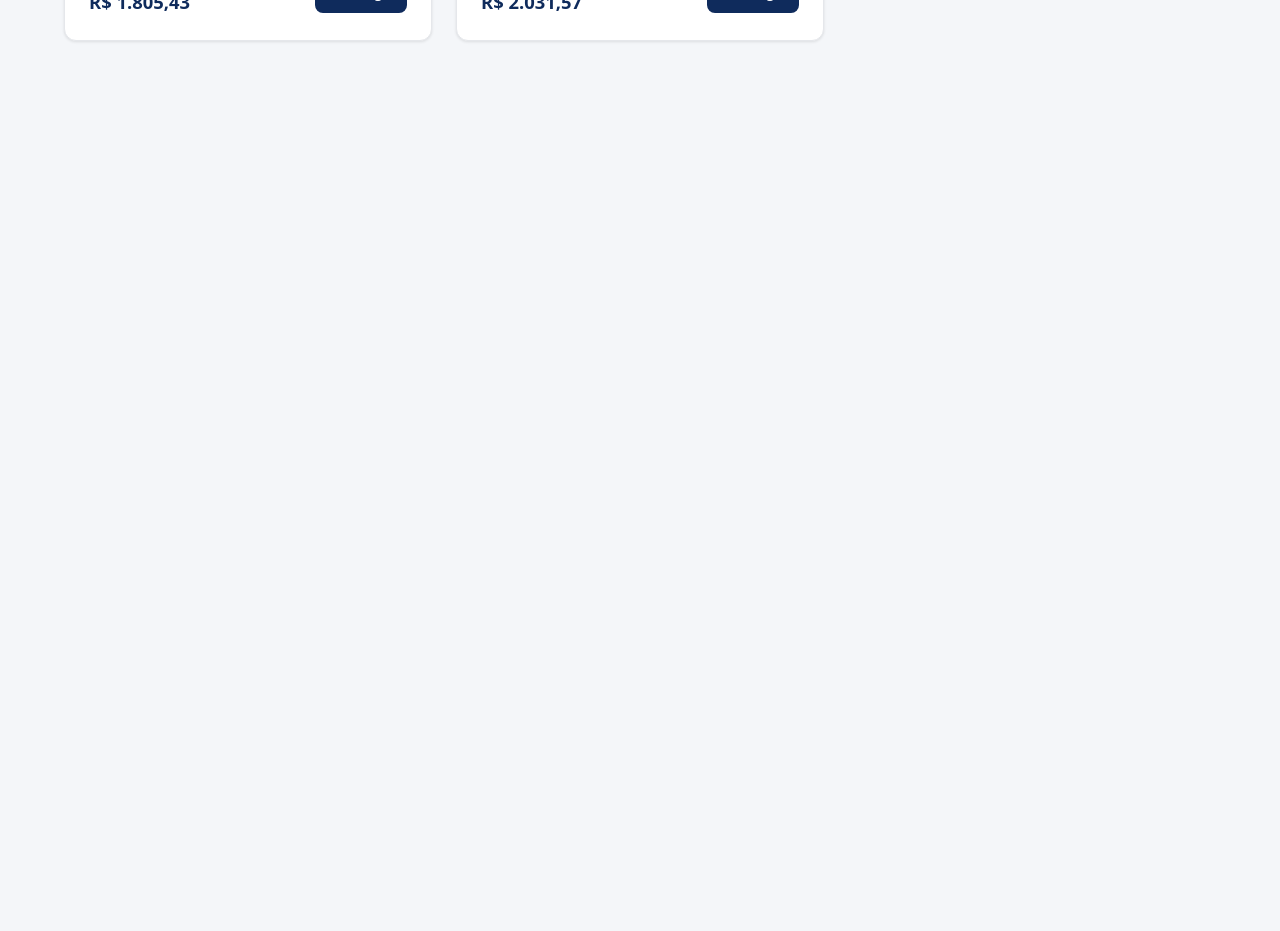
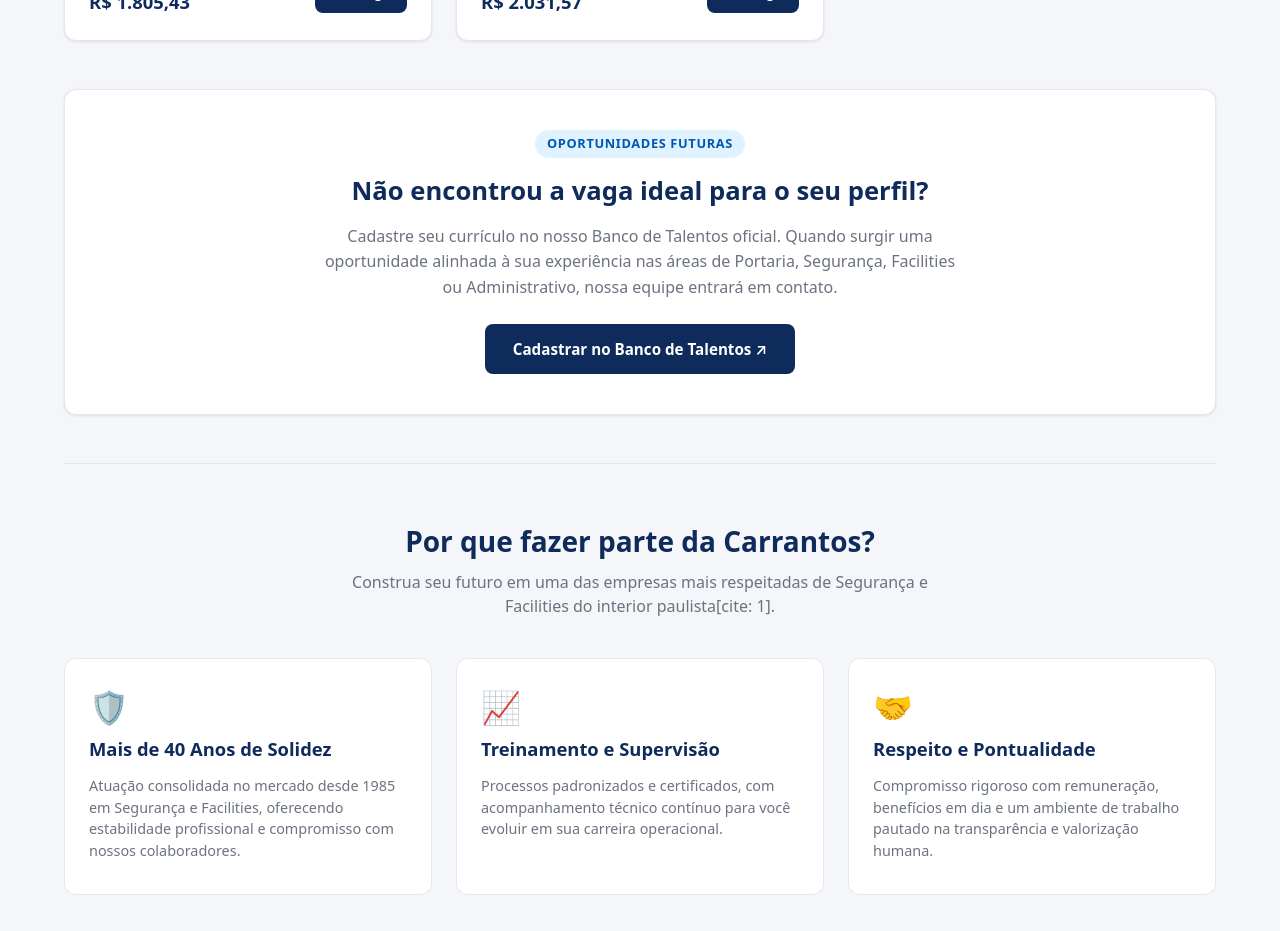
Before and after one commit to eilincoln/carrantos-vagas, a React (Vite) app: page / in a window 1280 px wide. Shown: the part 960-1891 px from the top of the page. Before the commit the page ends 1041 px from the top, so only its background shows below. Built offline with nearby package versions, Linux system fonts and the light colour scheme.

Commit message:
feat: adiciona secoes de banco de talentos e cultura institucional da empresa

```diff
--- a/src/App.tsx
+++ b/src/App.tsx
@@ -4,6 +4,8 @@ import { Hero } from "./components/Hero/Hero";
 import { JobFilters } from "./components/JobFilters/JobFilters";
 import { JobCard } from "./components/JobCard/JobCard";
 import { JobModal } from "./components/JobModal/JobModal";
+import { TalentBank } from "./components/TalentBank/TalentBank";
+import { CompanyCulture } from "./components/CompanyCulture/CompanyCulture";
 import { mockJobs } from "./data/jobsData";
 import type { Job } from "./types/job";
 
@@ -67,11 +69,11 @@ function App() {
             <h3
               style={{ color: "var(--color-primary)", marginBottom: "0.5rem" }}
             >
-              Nenhuma vaga encontrada
+              Nenhuma vaga aberta com estes filtros
             </h3>
             <p style={{ color: "var(--color-text-muted)" }}>
-              Tente alterar os termos da busca ou limpar os filtros de cidade e
-              área.
+              Experimente limpar os seletores ou cadastre seu currículo no nosso
+              Banco de Talentos logo abaixo.
             </p>
           </div>
         ) : (
@@ -91,6 +93,12 @@ function App() {
             ))}
           </div>
         )}
+
+        {/* Seção Banco de Talentos */}
+        <TalentBank />
+
+        {/* Seção Cultura & Diferenciais */}
+        <CompanyCulture />
       </main>
 
       {/* Modal de Detalhes da Vaga */}
--- /dev/null
+++ b/src/components/CompanyCulture/CompanyCulture.module.css
@@ -0,0 +1,69 @@
+.section {
+  padding: 3.5rem 0;
+  border-top: 1px solid var(--color-border);
+}
+
+.header {
+  text-align: center;
+  max-width: 600px;
+  margin: 0 auto 2.5rem;
+}
+
+.title {
+  font-size: 1.75rem;
+  font-weight: 800;
+  color: var(--color-primary);
+  margin-bottom: 0.5rem;
+}
+
+.subtitle {
+  font-size: 1rem;
+  color: var(--color-text-muted);
+}
+
+.grid {
+  display: grid;
+  grid-template-columns: 1fr;
+  gap: 1.5rem;
+}
+
+@media (min-width: 768px) {
+  .grid {
+    grid-template-columns: repeat(3, 1fr);
+  }
+}
+
+.card {
+  background-color: var(--color-surface);
+  border: 1px solid var(--color-border);
+  border-radius: var(--radius-lg);
+  padding: 2rem 1.5rem;
+  display: flex;
+  flex-direction: column;
+  gap: 0.75rem;
+  transition:
+    transform 0.2s ease,
+    box-shadow 0.2s ease;
+}
+
+.card:hover {
+  transform: translateY(-2px);
+  box-shadow: var(--shadow-md);
+}
+
+.icon {
+  font-size: 2rem;
+  line-height: 1;
+}
+
+.cardTitle {
+  font-size: 1.15rem;
+  font-weight: 700;
+  color: var(--color-primary);
+}
+
+.cardDescription {
+  font-size: 0.9rem;
+  color: var(--color-text-muted);
+  line-height: 1.5;
+}
--- /dev/null
+++ b/src/components/CompanyCulture/CompanyCulture.tsx
@@ -0,0 +1,50 @@
+import styles from "./CompanyCulture.module.css";
+
+export function CompanyCulture() {
+  const pillars = [
+    {
+      icon: "🛡️",
+      title: "Mais de 40 Anos de Solidez",
+      description:
+        "Atuação consolidada no mercado desde 1985 em Segurança e Facilities, oferecendo estabilidade profissional e compromisso com nossos colaboradores.",
+    },
+    {
+      icon: "📈",
+      title: "Treinamento e Supervisão",
+      description:
+        "Processos padronizados e certificados, com acompanhamento técnico contínuo para você evoluir em sua carreira operacional.",
+    },
+    {
+      icon: "🤝",
+      title: "Respeito e Pontualidade",
+      description:
+        "Compromisso rigoroso com remuneração, benefícios em dia e um ambiente de trabalho pautado na transparência e valorização humana.",
+    },
+  ];
+
+  return (
+    <section className={styles.section} aria-labelledby="culture-title">
+      <div className={styles.header}>
+        <h2 id="culture-title" className={styles.title}>
+          Por que fazer parte da Carrantos?
+        </h2>
+        <p className={styles.subtitle}>
+          Construa seu futuro em uma das empresas mais respeitadas de Segurança
+          e Facilities do interior paulista[cite: 1].
+        </p>
+      </div>
+
+      <div className={styles.grid}>
+        {pillars.map((pillar, index) => (
+          <article key={index} className={styles.card}>
+            <span className={styles.icon} aria-hidden="true">
+              {pillar.icon}
+            </span>
+            <h3 className={styles.cardTitle}>{pillar.title}</h3>
+            <p className={styles.cardDescription}>{pillar.description}</p>
+          </article>
+        ))}
+      </div>
+    </section>
+  );
+}
--- /dev/null
+++ b/src/components/TalentBank/TalentBank.module.css
@@ -0,0 +1,63 @@
+.section {
+  background-color: var(--color-surface);
+  border: 1px solid var(--color-border);
+  border-radius: var(--radius-lg);
+  padding: 2.5rem 1.5rem;
+  margin: 3rem 0;
+  box-shadow: var(--shadow-sm);
+  text-align: center;
+}
+
+.container {
+  max-width: 650px;
+  margin: 0 auto;
+  display: flex;
+  flex-direction: column;
+  align-items: center;
+  gap: 1rem;
+}
+
+.badge {
+  background-color: #e0f2fe;
+  color: var(--color-secondary);
+  font-size: 0.8rem;
+  font-weight: 700;
+  text-transform: uppercase;
+  letter-spacing: 0.05em;
+  padding: 0.3rem 0.75rem;
+  border-radius: 999px;
+}
+
+.title {
+  font-size: 1.6rem;
+  font-weight: 800;
+  color: var(--color-primary);
+  line-height: 1.3;
+}
+
+.description {
+  font-size: 1rem;
+  color: var(--color-text-muted);
+  line-height: 1.6;
+}
+
+.actionButton {
+  margin-top: 0.5rem;
+  background-color: var(--color-primary);
+  color: #ffffff;
+  font-weight: 600;
+  font-size: 0.95rem;
+  padding: 0.85rem 1.75rem;
+  border-radius: var(--radius-md);
+  display: inline-flex;
+  align-items: center;
+  gap: 0.5rem;
+  transition:
+    background-color 0.2s ease,
+    transform 0.1s ease;
+}
+
+.actionButton:hover {
+  background-color: var(--color-primary-hover);
+  transform: translateY(-1px);
+}
--- /dev/null
+++ b/src/components/TalentBank/TalentBank.tsx
@@ -0,0 +1,28 @@
+import styles from "./TalentBank.module.css";
+
+export function TalentBank() {
+  return (
+    <section className={styles.section} aria-labelledby="talent-bank-title">
+      <div className={styles.container}>
+        <span className={styles.badge}>Oportunidades Futuras</span>
+        <h2 id="talent-bank-title" className={styles.title}>
+          Não encontrou a vaga ideal para o seu perfil?
+        </h2>
+        <p className={styles.description}>
+          Cadastre seu currículo no nosso Banco de Talentos oficial. Quando
+          surgir uma oportunidade alinhada à sua experiência nas áreas de
+          Portaria, Segurança, Facilities ou Administrativo, nossa equipe
+          entrará em contato.
+        </p>
+        <a
+          href="https://forms.google.com"
+          target="_blank"
+          rel="noopener noreferrer"
+          className={styles.actionButton}
+        >
+          <span>Cadastrar no Banco de Talentos ↗</span>
+        </a>
+      </div>
+    </section>
+  );
+}
```
